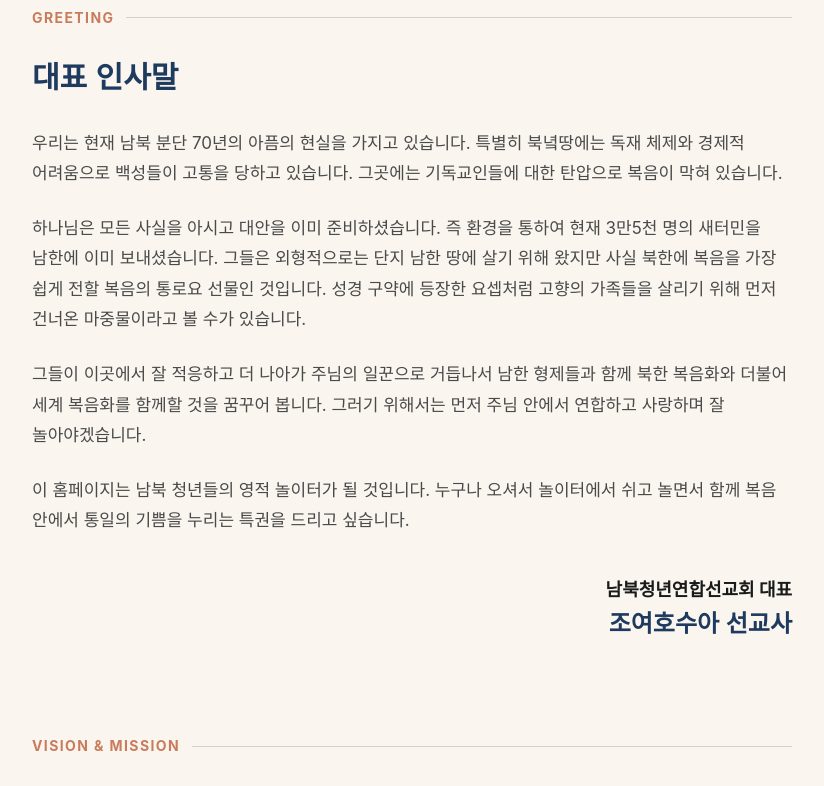
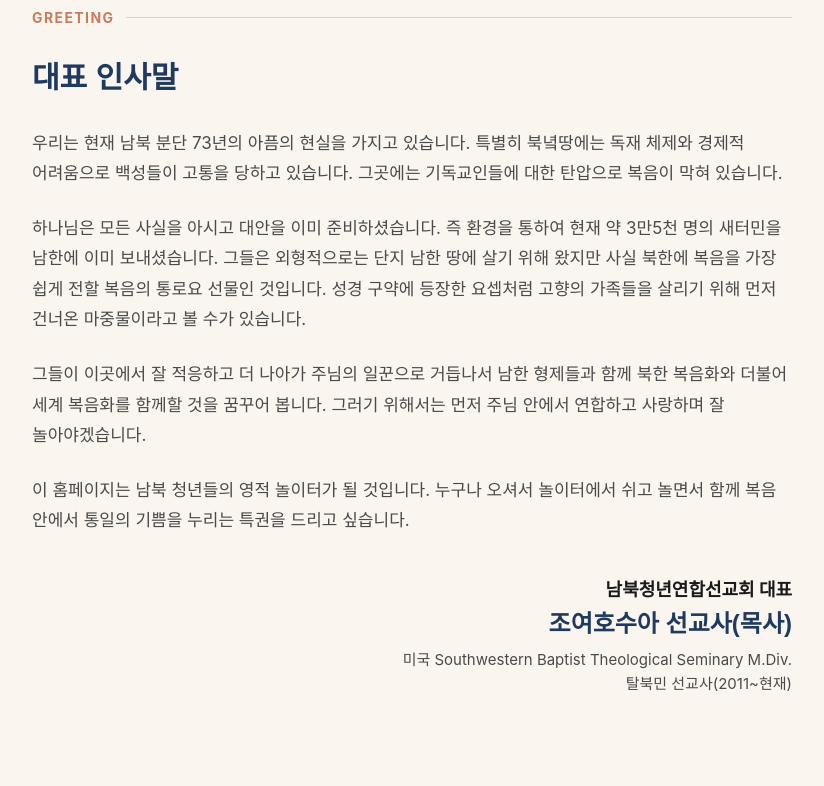
Before and after one commit to kimno1919-bit/nk, a Next.js app: page /about in a window 1280 px wide. Shown: the part 420-1206 px from the top of the page, without its empty margins (228-1052 px from the left). Built offline with nearby package versions, Linux system fonts and the light colour scheme; a web font is replaced by a local one.

Commit message:
Update representative info and account holder

```diff
--- a/src/app/about/page.tsx
+++ b/src/app/about/page.tsx
@@ -23,10 +23,10 @@ export default function AboutPage() {
           <h2 className="font-serif font-bold text-3xl text-deep-navy mb-8">대표 인사말</h2>
           <div className="space-y-6 text-[17px] text-ink-2 leading-[1.8] break-keep">
             <p>
-              우리는 현재 남북 분단 70년의 아픔의 현실을 가지고 있습니다. 특별히 북녘땅에는 독재 체제와 경제적 어려움으로 백성들이 고통을 당하고 있습니다. 그곳에는 기독교인들에 대한 탄압으로 복음이 막혀 있습니다.
+              우리는 현재 남북 분단 73년의 아픔의 현실을 가지고 있습니다. 특별히 북녘땅에는 독재 체제와 경제적 어려움으로 백성들이 고통을 당하고 있습니다. 그곳에는 기독교인들에 대한 탄압으로 복음이 막혀 있습니다.
             </p>
             <p>
-              하나님은 모든 사실을 아시고 대안을 이미 준비하셨습니다. 즉 환경을 통하여 현재 3만5천 명의 새터민을 남한에 이미 보내셨습니다. 그들은 외형적으로는 단지 남한 땅에 살기 위해 왔지만 사실 북한에 복음을 가장 쉽게 전할 복음의 통로요 선물인 것입니다. 성경 구약에 등장한 요셉처럼 고향의 가족들을 살리기 위해 먼저 건너온 마중물이라고 볼 수가 있습니다.
+              하나님은 모든 사실을 아시고 대안을 이미 준비하셨습니다. 즉 환경을 통하여 현재 약 3만5천 명의 새터민을 남한에 이미 보내셨습니다. 그들은 외형적으로는 단지 남한 땅에 살기 위해 왔지만 사실 북한에 복음을 가장 쉽게 전할 복음의 통로요 선물인 것입니다. 성경 구약에 등장한 요셉처럼 고향의 가족들을 살리기 위해 먼저 건너온 마중물이라고 볼 수가 있습니다.
             </p>
             <p>
               그들이 이곳에서 잘 적응하고 더 나아가 주님의 일꾼으로 거듭나서 남한 형제들과 함께 북한 복음화와 더불어 세계 복음화를 함께할 것을 꿈꾸어 봅니다. 그러기 위해서는 먼저 주님 안에서 연합하고 사랑하며 잘 놀아야겠습니다.
@@ -37,7 +37,11 @@ export default function AboutPage() {
           </div>
           <div className="mt-10 text-right">
             <span className="block text-ink font-bold text-lg">남북청년연합선교회 대표</span>
-            <span className="block font-serif font-bold text-2xl text-deep-navy mt-1">조여호수아 선교사</span>
+            <span className="block font-serif font-bold text-2xl text-deep-navy mt-1 mb-2">조여호수아 선교사(목사)</span>
+            <span className="block text-ink-2 text-[15px] leading-relaxed">
+              미국 Southwestern Baptist Theological Seminary M.Div.<br />
+              탈북민 선교사(2011~현재)
+            </span>
           </div>
         </section>
 
--- a/src/app/page.tsx
+++ b/src/app/page.tsx
@@ -267,7 +267,7 @@ export default async function Home() {
             <div className="flex flex-col sm:flex-row sm:items-center gap-8 justify-between">
               <div>
                 <p className="text-[26px] font-bold tracking-tight mb-1">카카오뱅크 3333-14-1526995</p>
-                <p className="text-white/70 text-[15px]">예금주: 김재현 (남북청년연합선교회)</p>
+                <p className="text-white/70 text-[15px]">예금주: 김재현(남북 청년연합선교회 회계통장)</p>
               </div>
               <CopyAccountButton />
             </div>
--- a/src/app/support/page.tsx
+++ b/src/app/support/page.tsx
@@ -34,7 +34,7 @@ export default function SupportPage() {
 
           <div className="bg-warm-sand/50 rounded-xl p-8 mb-8 border border-line-gray">
             <p className="text-xl sm:text-2xl font-bold text-ink tracking-tight mb-2">카카오뱅크 {accountInfo}</p>
-            <p className="text-ink-2 font-medium">예금주: 김재현 (남북청년연합선교회)</p>
+            <p className="text-ink-2 font-medium">예금주: 김재현(남북 청년연합선교회 회계통장)</p>
           </div>
 
           <Button
--- a/src/components/Footer.tsx
+++ b/src/components/Footer.tsx
@@ -40,7 +40,7 @@ export function Footer() {
             </p>
             <p className="font-sans text-[15px] text-white/80 leading-relaxed mb-4">
               <span className="block font-medium text-white mb-1">카카오뱅크 3333-14-1526995</span>
-              예금주: 김재현 (남북청년연합선교회)
+              예금주: 김재현(남북 청년연합선교회 회계통장)
             </p>
             <Link href="/support" className="inline-block text-[14px] text-warm-sand underline underline-offset-4 hover:text-white transition-colors">
               재정 사용 안내 보기
```
